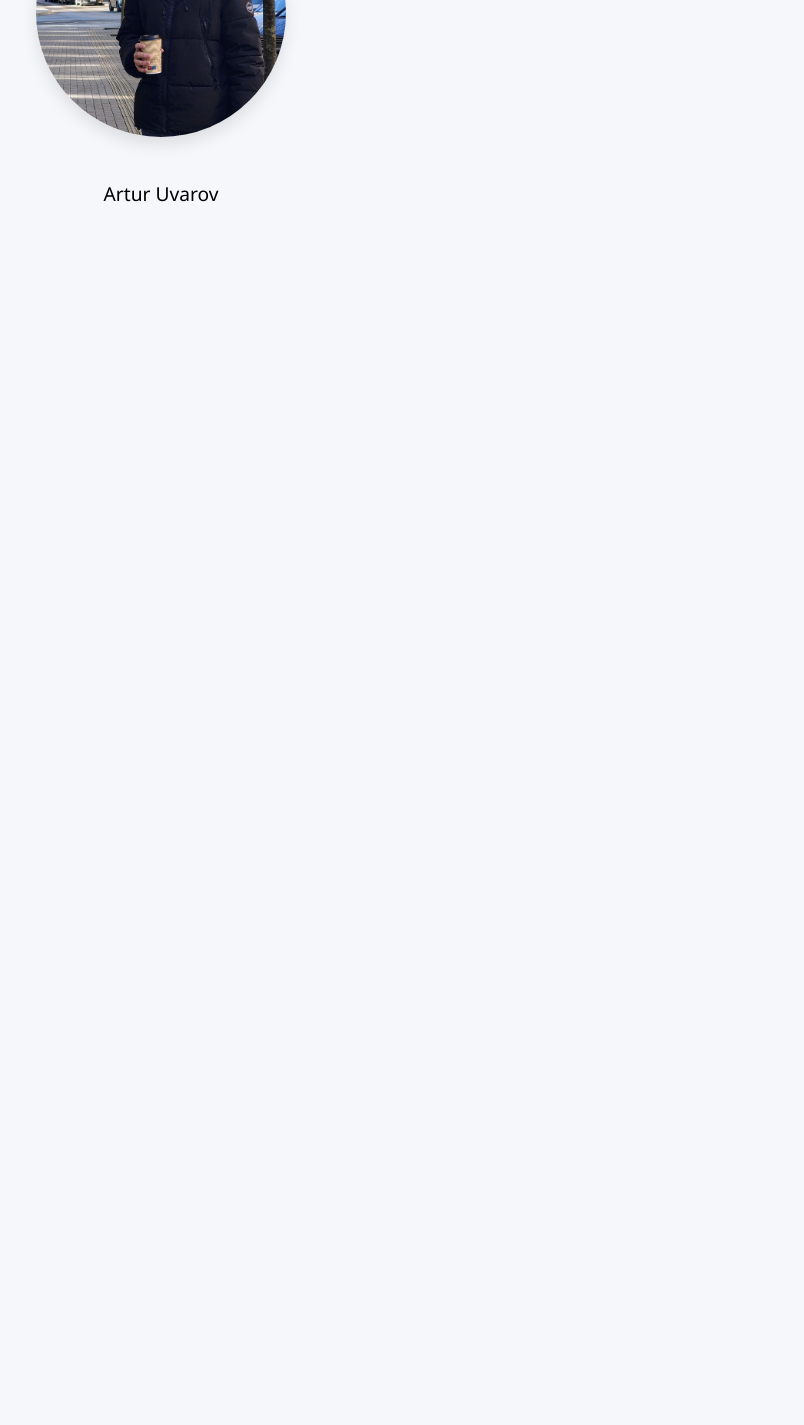
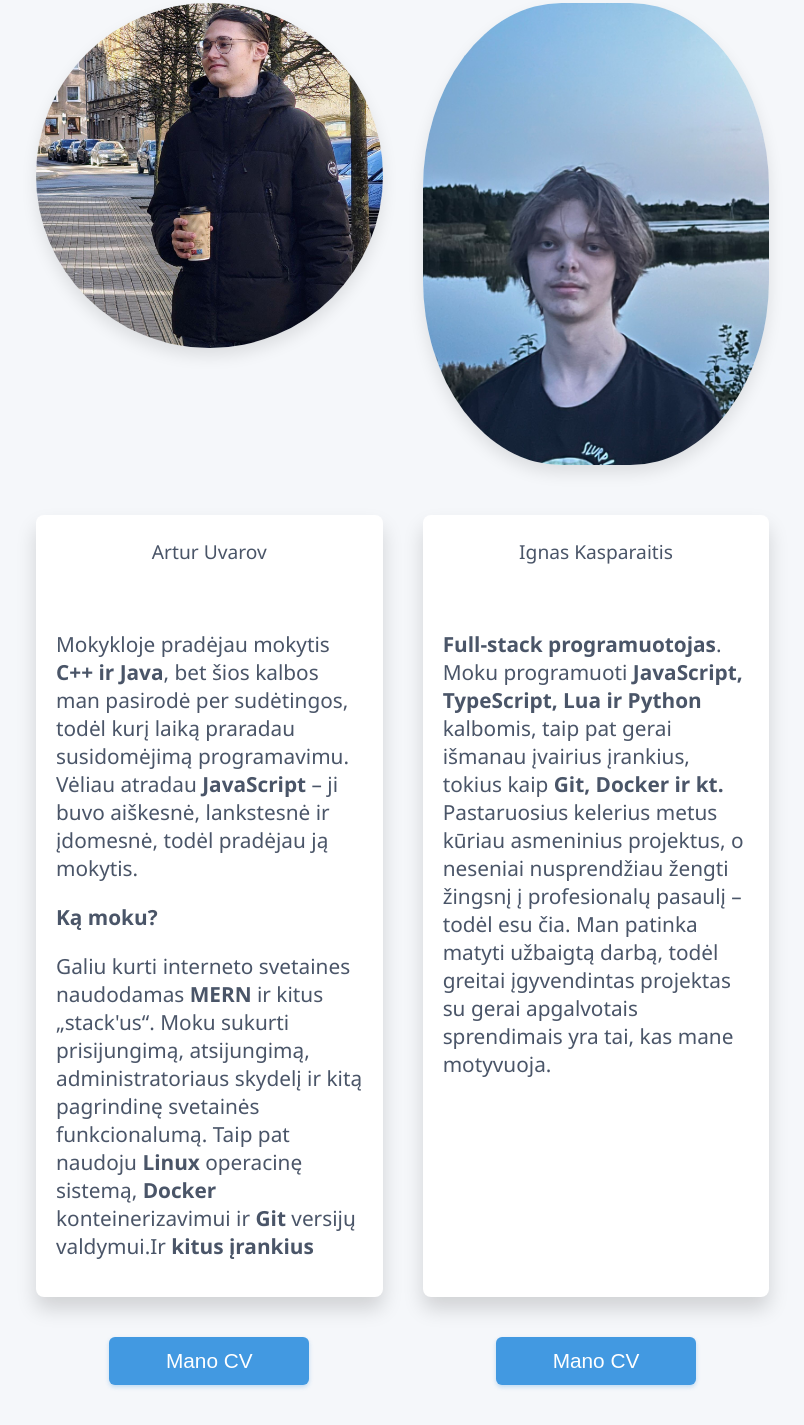
Before and after one commit to ArturUvarov/company_site, a plain HTML site: page html/index.html in a window 1280 px wide. Shown: the part 675-2100 px from the top of the page, without its empty margins (44-848 px from the left). Before the commit the page ends 987 px from the top, so only its background shows below. Drawn offline with Linux system fonts and the light colour scheme.

Commit message:
First version

```diff
--- a/css/style.css
+++ b/css/style.css
@@ -116,7 +116,7 @@ main {
   margin: 40px 0 20px;
 }
 
-main h1:not(.intro) {
+main h1:not(.intro):not(.komanda) {
   color: #4a5568;
   font-size: 1.2rem;
   line-height: 1.8;
@@ -128,7 +128,7 @@ main h1:not(.intro) {
 
 .grid {
   display: grid;
-  grid-template-columns: repeat(auto-fill, minmax(250px, 1fr));
+  grid-template-columns: repeat(3, 1fr);
   gap: 40px;
   margin-top: 60px;
 }
@@ -141,6 +141,17 @@ main h1:not(.intro) {
 .grid-div-2 {
   grid-column: 1/2;
   grid-row: 2/2;
+}
+
+.grid-div-2 {
+  grid-column: 1/2;
+  grid-row: 2/2;
+  border: none;
+  border-radius: 8px;
+  box-shadow: 0 12px 20px rgba(0, 0, 0, 0.15);
+  width: 100%;
+  padding: 20px;
+  background-color: white;
 }
 
 .grid-div-1 img {
@@ -158,6 +169,30 @@ main h1:not(.intro) {
 
 .grid .grid-div-2 h1 {
   color: black;
+  font-size: 1.5em;
+}
+
+.grid .grid-div-2 h2 {
+  color: #4a5568;
+  font-weight: normal;
+  font-size: 1.3em;
+}
+
+.grid .grid-div-6 h2 {
+  color: #4a5568;
+  font-weight: normal;
+  font-size: 1.3em;
+}
+
+.grid-div-4 {
+  grid-column: 1/2;
+  grid-row: 3/3;
+  text-align: center;
+}
+
+.grid .grid-div-6 h1 {
+  color: black;
+  font-size: 1.5em;
 }
 
 main img {
@@ -166,4 +201,74 @@ main img {
   object-fit: cover;
   display: block;
   margin: 0 auto;
+  margin-bottom: 10px;
 }
+
+.button-download-cv {
+  padding: 12px 24px;
+  background-color: #4299e1;
+  border: none;
+  border-radius: 6px;
+  cursor: pointer;
+  transition: all 0.3s ease;
+  width: 200px;
+  display: inline-block;
+  text-align: center;
+  box-shadow: 0 2px 4px rgba(66, 153, 225, 0.3);
+  font-size: 1.3em;
+}
+
+.button-download-cv:hover {
+  background-color: #3182ce;
+  transform: translateY(-2px);
+}
+
+.button-download-cv a {
+  color: white;
+  text-decoration: none;
+  font-weight: 500;
+}
+
+.komanda {
+  color: #2d3748;
+  font-size: 2.5em;
+  text-align: center;
+  margin: 40px 0 20px;
+  font-weight: bold;
+}
+
+.grid-div-5 {
+  grid-column: 2/2;
+  grid-row: 1/1;
+  text-align: center;
+}
+
+.grid-div-5 img:hover {
+  transform: translateY(-5px);
+  box-shadow: 0 12px 20px rgba(0, 0, 0, 0.15);
+}
+
+.grid-div-5 img {
+  width: 100%;
+  height: auto;
+  border-radius: 40%;
+  box-shadow: 0 8px 16px rgba(0, 0, 0, 0.1);
+  transition: transform 0.3s ease, box-shadow 0.3s ease;
+}
+
+.grid-div-6 {
+  grid-column: 2/2;
+  grid-row: 2/2;
+  border: none;
+  border-radius: 8px;
+  box-shadow: 0 12px 20px rgba(0, 0, 0, 0.15);
+  width: 100%;
+  padding: 20px;
+  background-color: white;
+}
+
+.grid-div-7 {
+  grid-column: 2/2;
+  grid-row: 3/3;
+  text-align: center;
+}
--- a/html/index.html
+++ b/html/index.html
@@ -34,17 +34,74 @@
       </div>
     </nav>
     <main>
+      <img src="../img/logo.png" alt="logo" />
       <h1 class="intro">Kas mes tokie?</h1>
-      <img src="../img/logo.png" alt="logo" />
       <h1>
         Mes esame <b>Klaipėdos technologijų mokymo centro</b> mokiniai ir
         nusprendėme įkurti mažą įmonę, kuri padės mums praktiškai pritaikyti
         įgytas žinias ir įgūdžius. Tai puiki galimybė mokytis realiomis
         sąlygomis, dirbti komandoje ir susipažinti su verslo pasauliu iš vidaus.
       </h1>
+      <h1 class="komanda">Musu komanda:</h1>
       <div class="grid">
         <div class="grid-div-1"><img src="../img/artur.jpg" alt="artur" /></div>
-        <div class="grid-div-2"><h1>Artur Uvarov</h1></div>
+        <div class="grid-div-2">
+          <h1>Artur Uvarov</h1>
+          <h2>
+            Mokykloje pradėjau mokytis <b>C++ ir Java</b>, bet šios kalbos man
+            pasirodė per sudėtingos, todėl kurį laiką praradau susidomėjimą
+            programavimu. Vėliau atradau <b>JavaScript</b> – ji buvo aiškesnė,
+            lankstesnė ir įdomesnė, todėl pradėjau ją mokytis.
+          </h2>
+          <h2>
+            <p><b>Ką moku?</b></p>
+          </h2>
+          <h2>
+            Galiu kurti interneto svetaines naudodamas <b>MERN</b> ir kitus
+            „stack'us“. Moku sukurti prisijungimą, atsijungimą,
+            administratoriaus skydelį ir kitą pagrindinę svetainės
+            funkcionalumą. Taip pat naudoju <b>Linux</b> operacinę sistemą,
+            <b>Docker</b> konteinerizavimui ir <b>Git</b> versijų valdymui.Ir
+            <b>kitus įrankius</b>
+          </h2>
+        </div>
+        <div class="grid-div-4">
+          <button class="button-download-cv">
+            <a
+              href="../assets/CV_Artur_Uvarov.pdf"
+              download="CV_Artur_Uvarov.pdf"
+              target="_blank"
+              >Mano CV</a
+            >
+          </button>
+        </div>
+        <div class="grid-div-5">
+          <img src="../img/ignas.jpeg" alt="ignas" />
+        </div>
+        <div class="grid-div-6">
+          <h1>Ignas Kasparaitis</h1>
+          <h2>
+            <b>Full-stack programuotojas</b>. Moku programuoti
+            <b>JavaScript, TypeScript, Lua ir Python</b> kalbomis, taip pat
+            gerai išmanau įvairius įrankius, tokius kaip
+            <b>Git, Docker ir kt.</b>
+            Pastaruosius kelerius metus kūriau asmeninius projektus, o neseniai
+            nusprendžiau žengti žingsnį į profesionalų pasaulį – todėl esu čia.
+            Man patinka matyti užbaigtą darbą, todėl greitai įgyvendintas
+            projektas su gerai apgalvotais sprendimais yra tai, kas mane
+            motyvuoja.
+          </h2>
+        </div>
+        <div class="grid-div-7">
+          <button class="button-download-cv">
+            <a
+              href="../assets/CV_Ignas_Kasparaitis.pdf"
+              download="CV_Ignas_Kasparaitis.pdf"
+              target="_blank"
+              >Mano CV</a
+            >
+          </button>
+        </div>
       </div>
     </main>
   </body>
```
Also changed, not shown: img/ignas.jpeg (added), 3 other files.
